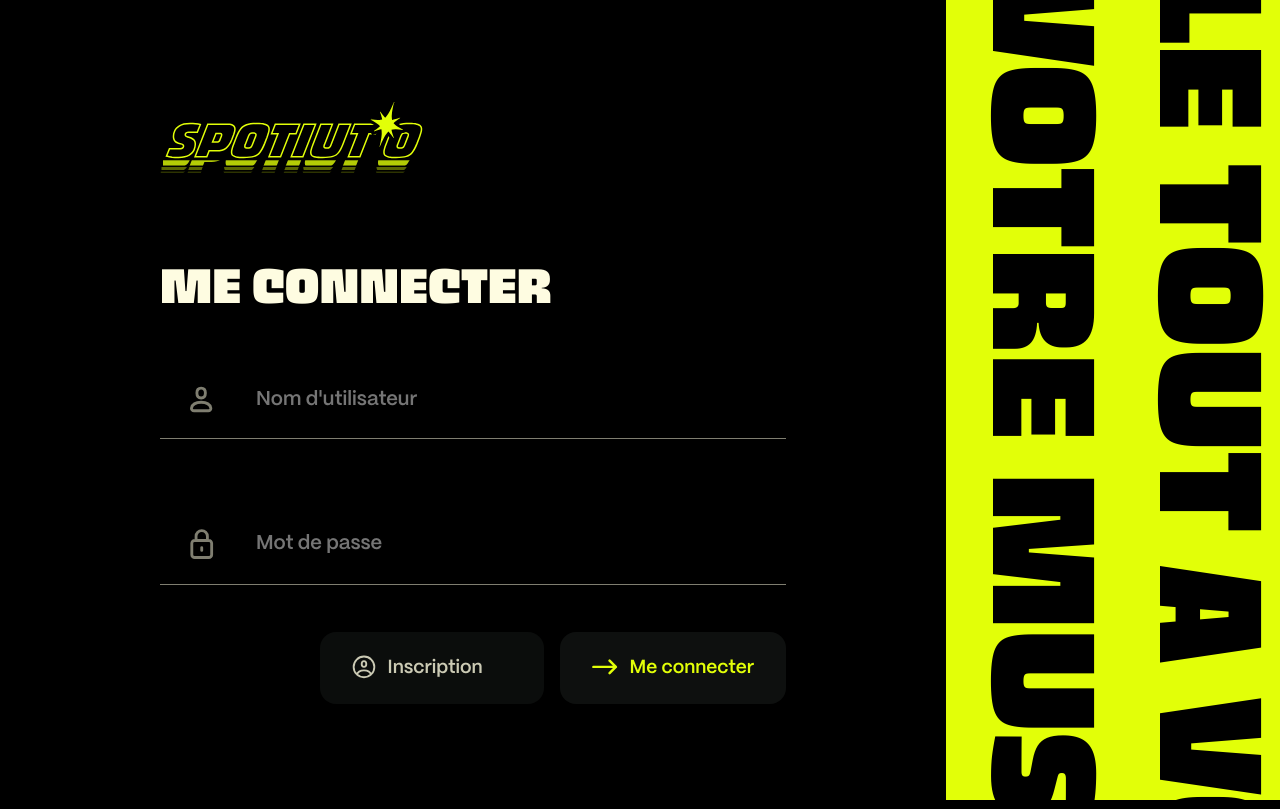
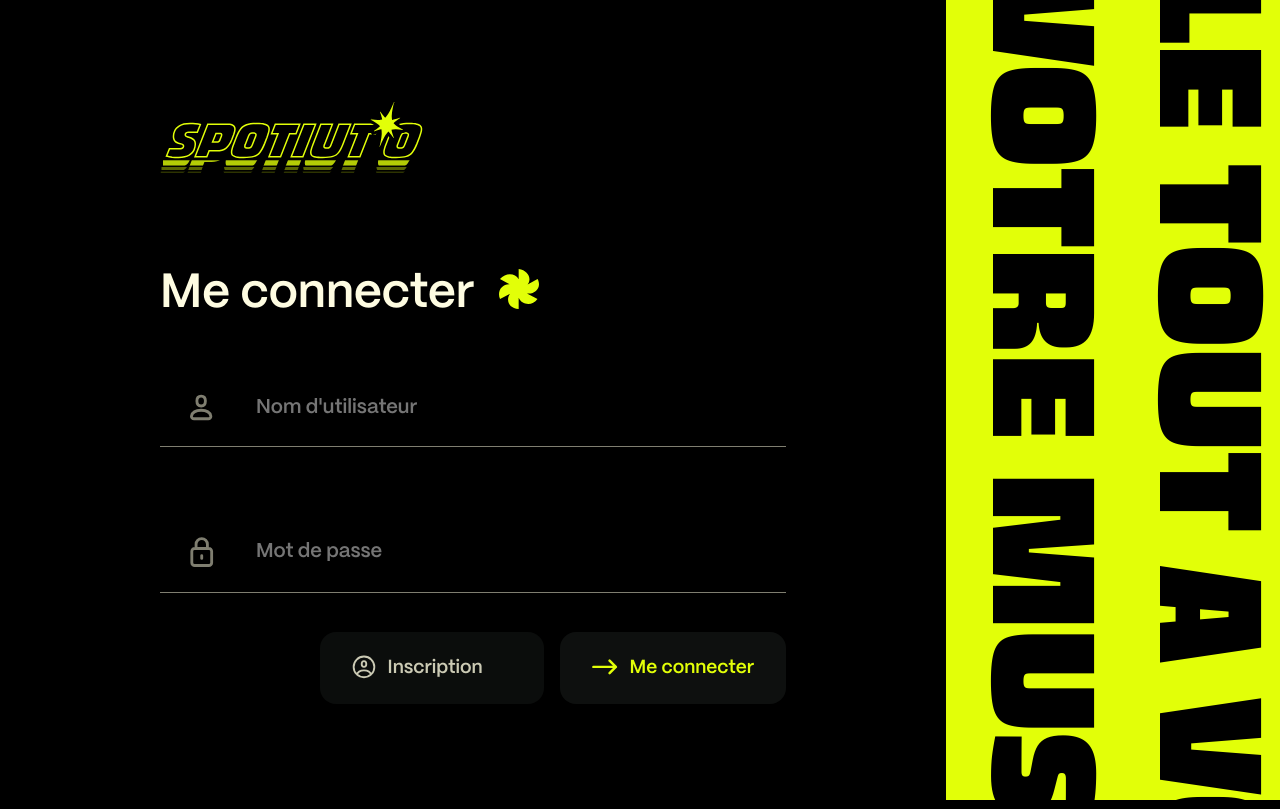
Before and after one commit to Amaelmsrt/SAE_WEB_BD, a PHP site: page /index.php?action=inscription_connexion in a window 1280 px wide. Run offline with PHP 8.4, Linux system fonts and the light colour scheme; some libraries are stand-ins or nearby versions.

Commit message:
changement inscription/connection

```diff
--- a/src/Action/connexion.php
+++ b/src/Action/connexion.php
@@ -40,7 +40,10 @@ if ($_SERVER['REQUEST_METHOD'] === 'POST') {
         <form class="container-connexion" id="inscription" action="index.php?action=inscription" method="post">
 
             <div class="top-content">
-                <legend>INSCRIPTION</legend>
+                <legend>
+                    M'inscrire
+                    <img src="./Assets/icons/star_1.svg"/>
+                </legend>
 
                 <section class="inputs">
                     <div class="container-textfields">
@@ -85,7 +88,10 @@ if ($_SERVER['REQUEST_METHOD'] === 'POST') {
 
         <form id="connexion" class="container-connexion" action="index.php?action=connexion" method="post">
             <div class="top-content">
-                <legend>ME CONNECTER</legend>
+                <legend>
+                    Me connecter
+                    <img src="./Assets/icons/star_1.svg"/>
+                </legend>
 
                 <section class="inputs">
                     <div class="text-field">
--- a/src/Assets/Css/inscription_connexion.css
+++ b/src/Assets/Css/inscription_connexion.css
@@ -158,10 +158,18 @@ body main form{
 }
 
 body main form legend{
-    font-size: 3.125rem;
-    font-family: "Kicker";
-    font-weight: 100;
+    display: flex;
+    font-size: 3rem;
+    font-family: 'PP Mori';
+    align-items: flex-start;
+    gap:1.5rem;
     color: var(--text-color);
+    white-space: nowrap;
+    text-wrap: nowrap;
+}
+
+body main form legend img{
+    height: 2.5rem;
 }
 
 body main form .top-content{
@@ -271,12 +279,31 @@ body main form .text-field input{
     font-size: 1.25rem;
 }
 
+input:-webkit-autofill,
+input:-webkit-autofill:hover,
+input:-webkit-autofill:focus,
+textarea:-webkit-autofill,
+textarea:-webkit-autofill:hover,
+textarea:-webkit-autofill:focus,
+select:-webkit-autofill,
+select:-webkit-autofill:hover,
+select:-webkit-autofill:focus {
+  border: transparent;
+  -webkit-text-fill-color: var(--text-color-secondary);
+  -webkit-box-shadow: 0 0 0px 1000px #000 inset;
+  transition: background-color 5000s ease-in-out 0s;
+}
+
 body main form .text-field.no-space input{
     padding-left: 1rem;
 }
 
 body main form .text-field input:focus{
     border-bottom: 1.5px solid var(--yellow);
+}
+
+body main form .text-field img{
+    z-index: 999;
 }
 
 body header nav{
--- a/src/Assets/Css/style.css
+++ b/src/Assets/Css/style.css
@@ -1269,6 +1269,8 @@ body .content-player .file-attente .content{
     flex-direction: column;
     gap:0.625rem;
     padding-right: 0.6rem;
+    max-height: 100%;
+    overflow-y: hidden;
 }
 
 .artiste-row{
@@ -1277,7 +1279,7 @@ body .content-player .file-attente .content{
     justify-content: space-between;
     padding: 0.5rem 1.5rem 0.5rem 0.5rem;
     border-radius: 1rem;
-    min-height: 4rem;
+    min-height: 4.5rem;
     width: 100%;
     cursor: pointer;
     transition: all 0.2s ease-in-out;
@@ -1681,6 +1683,7 @@ body .content-player .file-attente .content .artiste-row .actions .btn-file-atte
 .pop-up-container .new-playlist .suggestions{
     display: flex;
     gap:0.8rem;
+    height: 30vh;
     max-height: 30vh;
     overflow-y: scroll;
     flex-direction: column;
```
